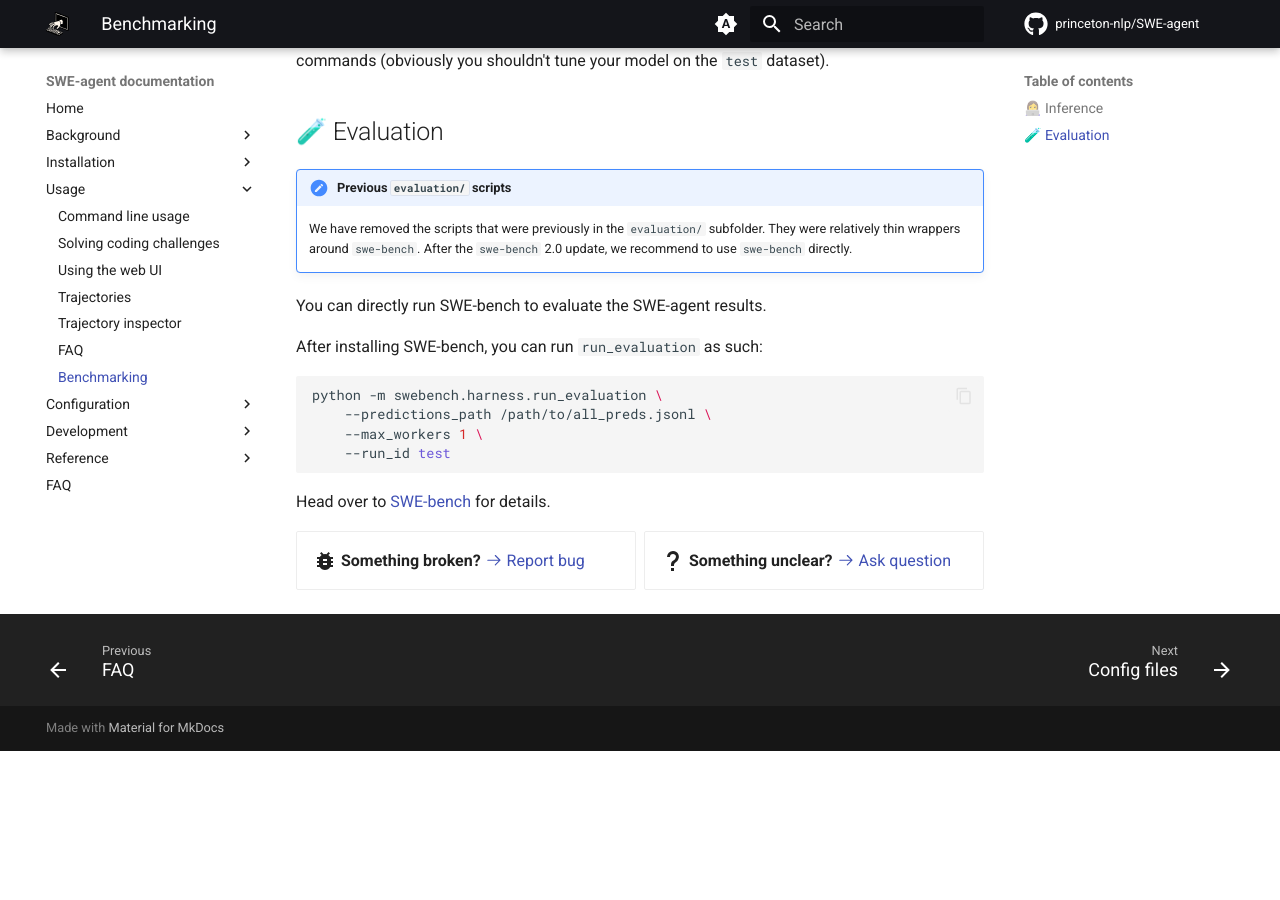
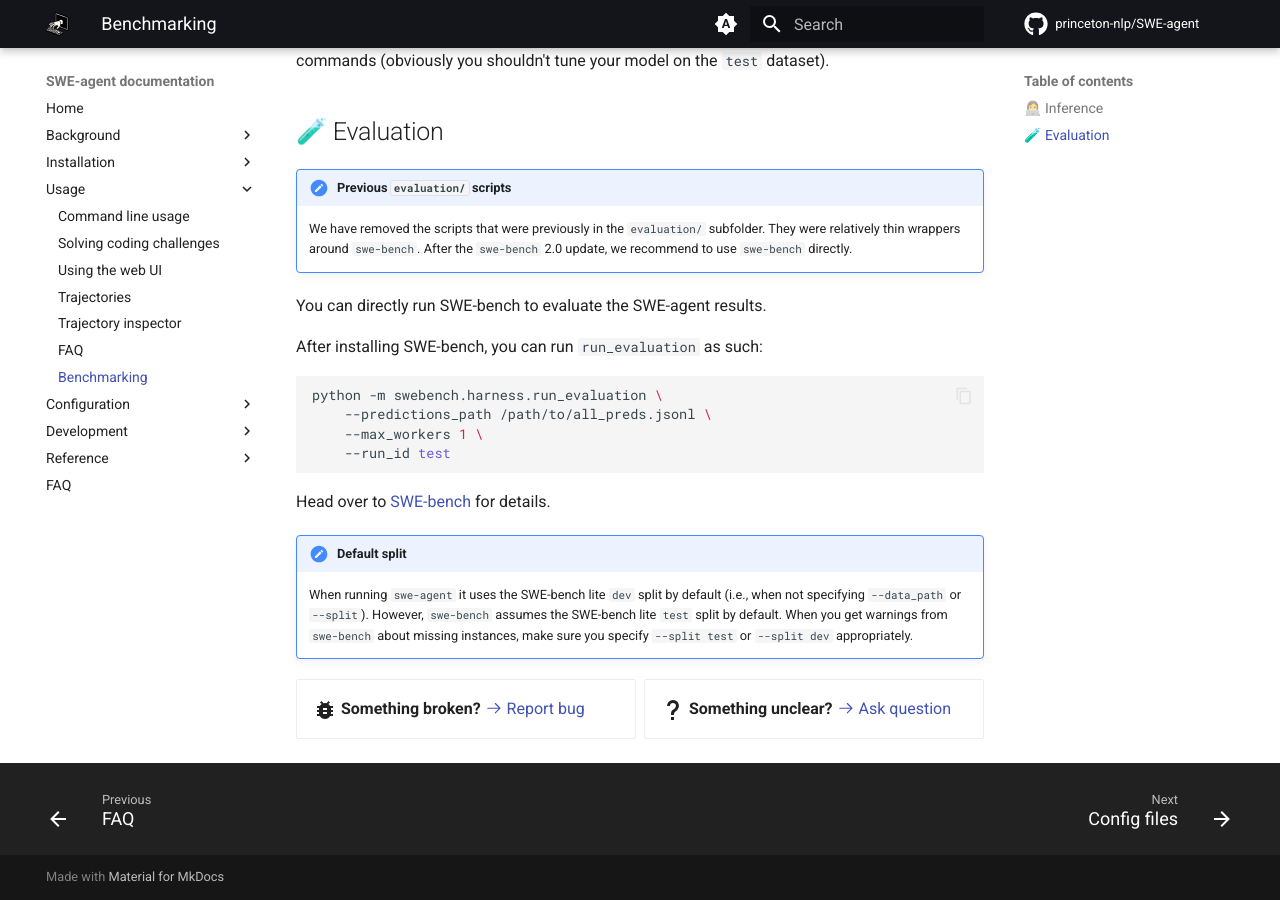
Before and after one commit to princeton-nlp/SWE-agent, an MkDocs documentation site: the page built from docs/usage/benchmarking.md, in a window 1280 px wide and 900 px high, scrolled down 850 px. Built offline with MkDocs 1.6.1 and Material for MkDocs 9.7.7, drawn with Linux system fonts in a browser that asks for light colours; comment, search, counter and statistics services are not loaded; before the commit the page ends 1601 px from its top, so only the background shows below that.

Commit message:
Doc: Note about different default splits (#712)
Closes #711

```diff
--- a/docs/usage/benchmarking.md
+++ b/docs/usage/benchmarking.md
@@ -46,4 +46,10 @@
 
 Head over to [SWE-bench](https://github.com/princeton-nlp/SWE-bench/) for details.
 
+!!! note "Default split"
+
+    When running `swe-agent` it uses the SWE-bench lite `dev` split by default (i.e., when not specifying `--data_path` or `--split`).
+    However, `swe-bench` assumes the SWE-bench lite `test` split by default.
+    When you get warnings from `swe-bench` about missing instances, make sure you specify `--split test` or `--split dev` appropriately.
+
 {% include-markdown "../_footer.md" %}
```
